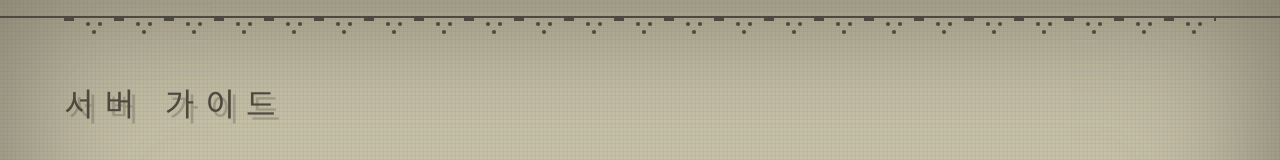
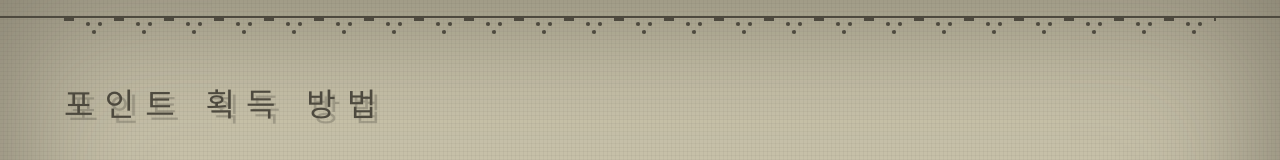
Before and after one commit to umin135/UMIN-s-Modding-Server-Guide-Site, a plain HTML site: page CheckPoint.html in a window 1280 px wide. Shown: the top 160 px of the page. Drawn offline with Linux system fonts and the light colour scheme.

Commit message:
Update CheckPoint.html

```diff
--- a/CheckPoint.html
+++ b/CheckPoint.html
@@ -2,7 +2,7 @@
 <html lang="en" >
 <head>
   <meta charset="UTF-8">
-  <title>UMIN 모딩 서버 가이드</title>
+  <title>UMIN 모딩 서버 가이드 - 포인트 획득 방법</title>
   <link rel='stylesheet' href='https://fonts.googleapis.com/css?family=Noto+Sans'><link rel="stylesheet" href="./style.css">
 
 </head>
@@ -17,7 +17,7 @@
 
   <div class="container">
     <h1>
-      <span>서버 가이드</span>
+      <span>포인트 획득 방법</span>
     </h1>
   </div>
 </header>
```
